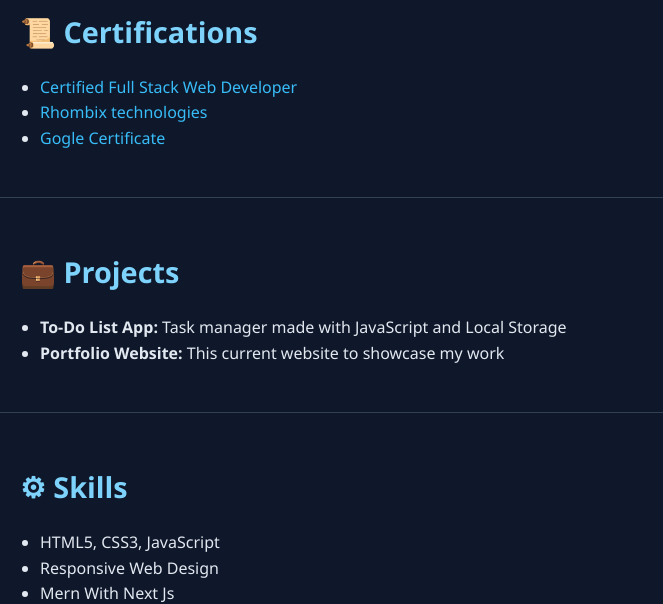
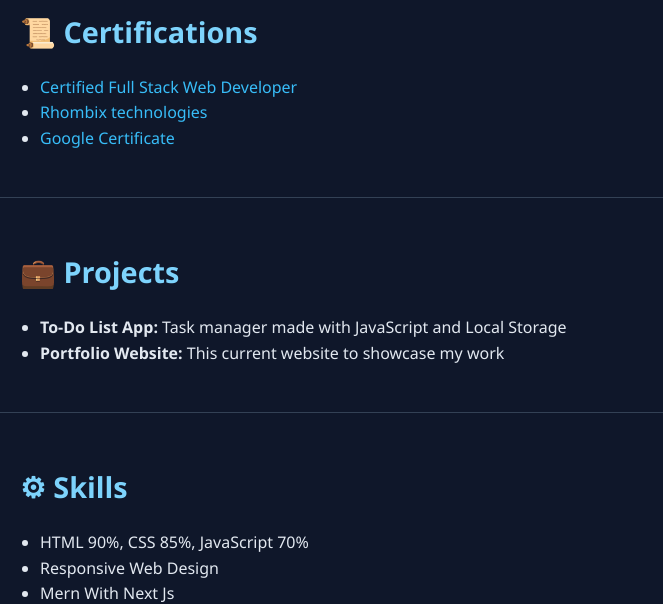
Before and after one commit to Faizan-git-com/FaizanPortfolio, a plain HTML site: page index.html in a window 1280 px wide. Shown: the part 1040-1644 px from the top of the page, without its empty margins (0-663 px from the left). Drawn offline with Linux system fonts and the light colour scheme.

Commit message:
Update index.html

```diff
--- a/index.html
+++ b/index.html
@@ -213,7 +213,7 @@
       <a href="IntershipOfferLetter.pdf" target="_blank">Rhombix technologies</a>
     </li>
     <li>
-       <a href="FoundationofCybersecurity.pdf" target="_blank">Gogle Certificate</a>
+       <a href="FoundationofCybersecurity.pdf" target="_blank">Google Certificate</a>
     </li>
   </ul>
 </section>
@@ -229,7 +229,7 @@
   <section>
     <h2>⚙ Skills</h2>
     <ul>
-      <li>HTML5, CSS3, JavaScript</li>
+      <li>HTML 90%, CSS 85%, JavaScript 70%</li>
       <li>Responsive Web Design</li>
       <li>Mern With Next Js</li>
       <li>Git, GitHub</li>
```
